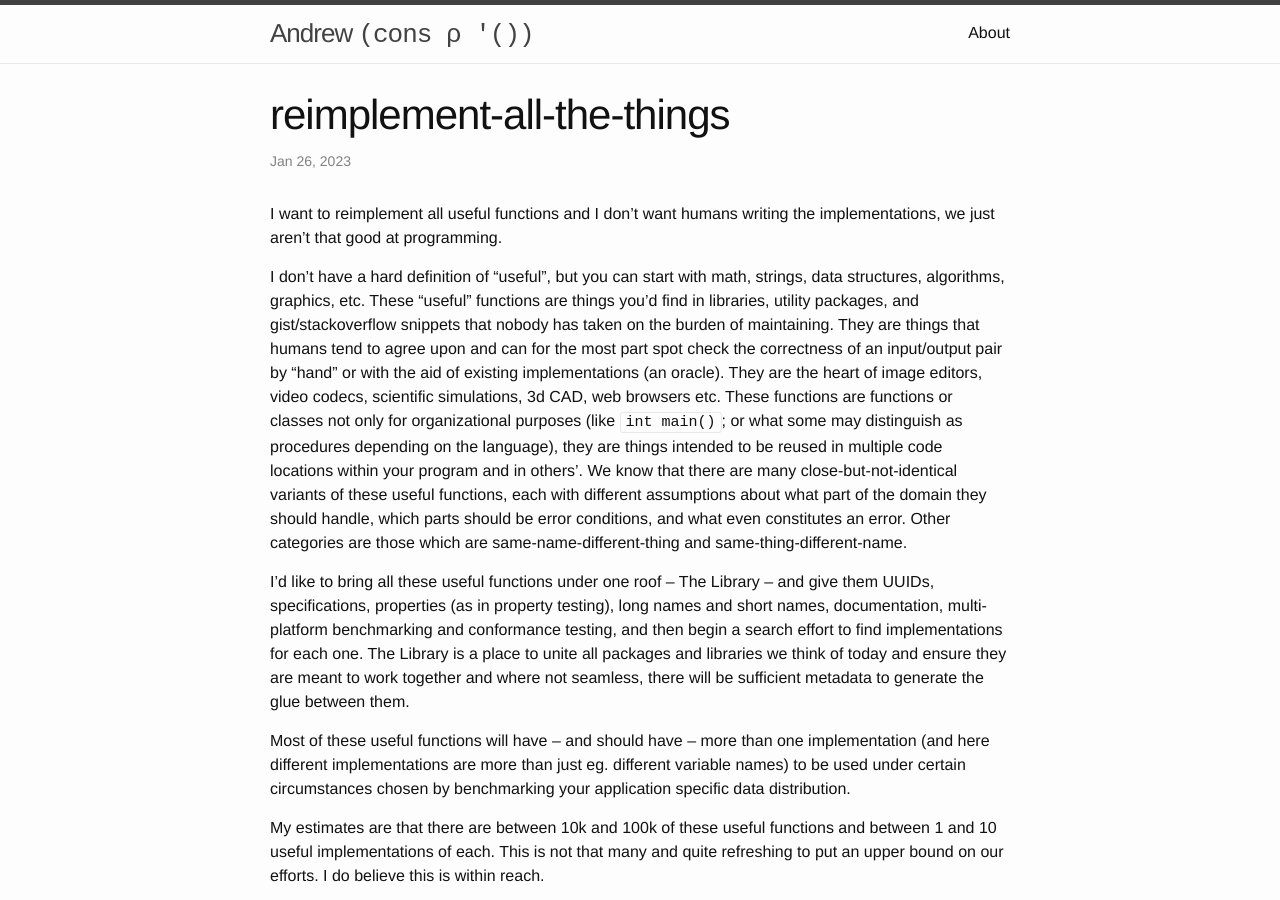
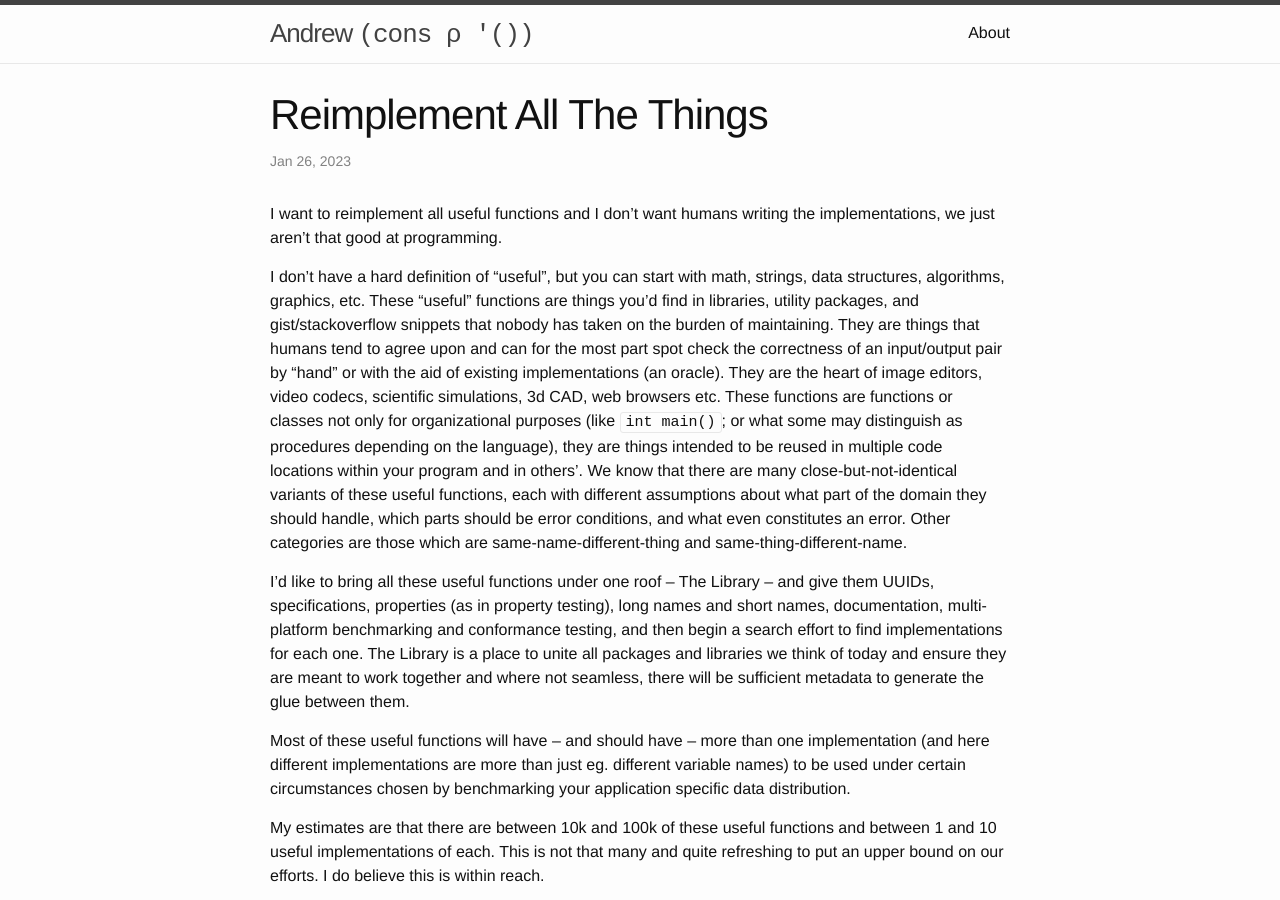
Before and after one commit to aconz2/aconz2.github.io, a Jekyll site: the page built from _posts/2022-11-30-reimplement-all-the-things.md, in a window 1280 px wide and 900 px high. Built offline with Jekyll 4.4.1, drawn with Linux system fonts in a browser that asks for light colours.

```diff
--- a/_posts/2022-11-30-reimplement-all-the-things.md
+++ b/_posts/2022-11-30-reimplement-all-the-things.md
@@ -1,6 +1,6 @@
 ---
 layout: post
-title:  "reimplement-all-the-things"
+title:  "Reimplement All The Things"
 date:   2023-01-26
 categories:
 ---
```
